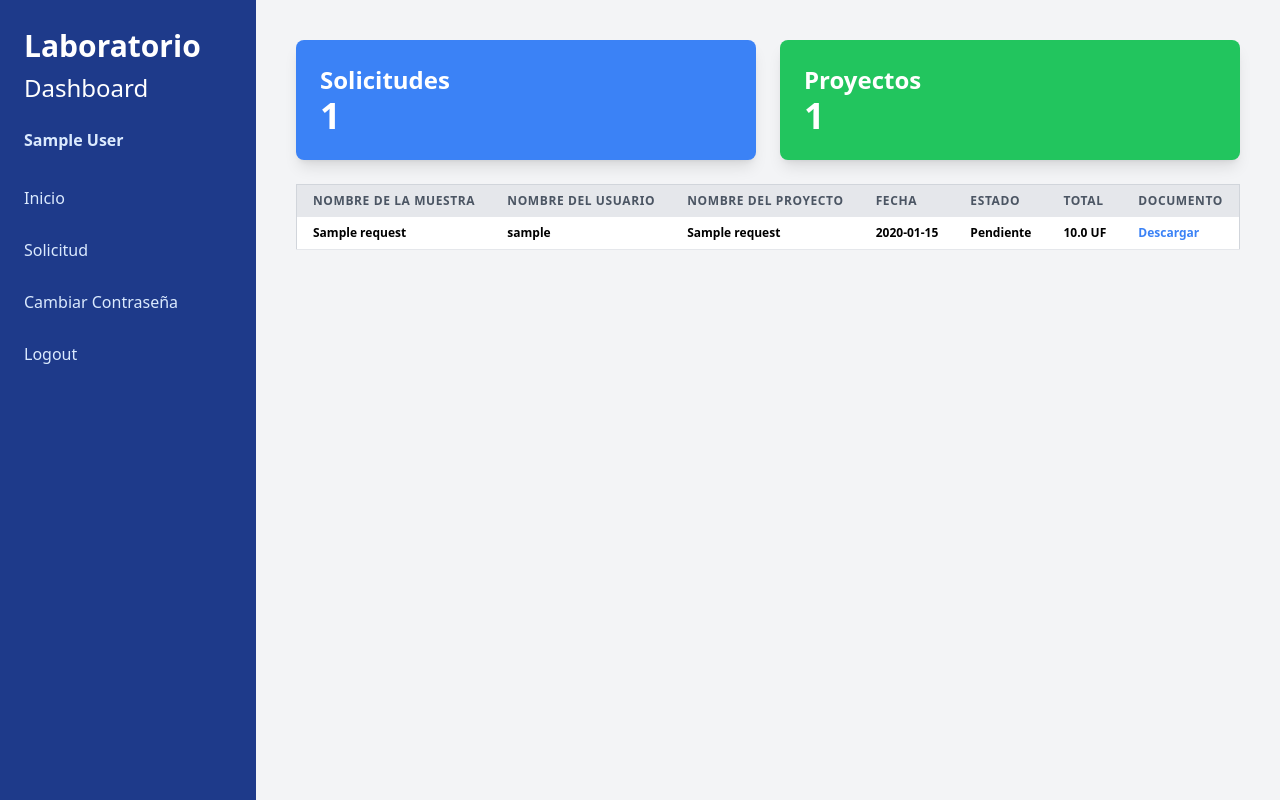
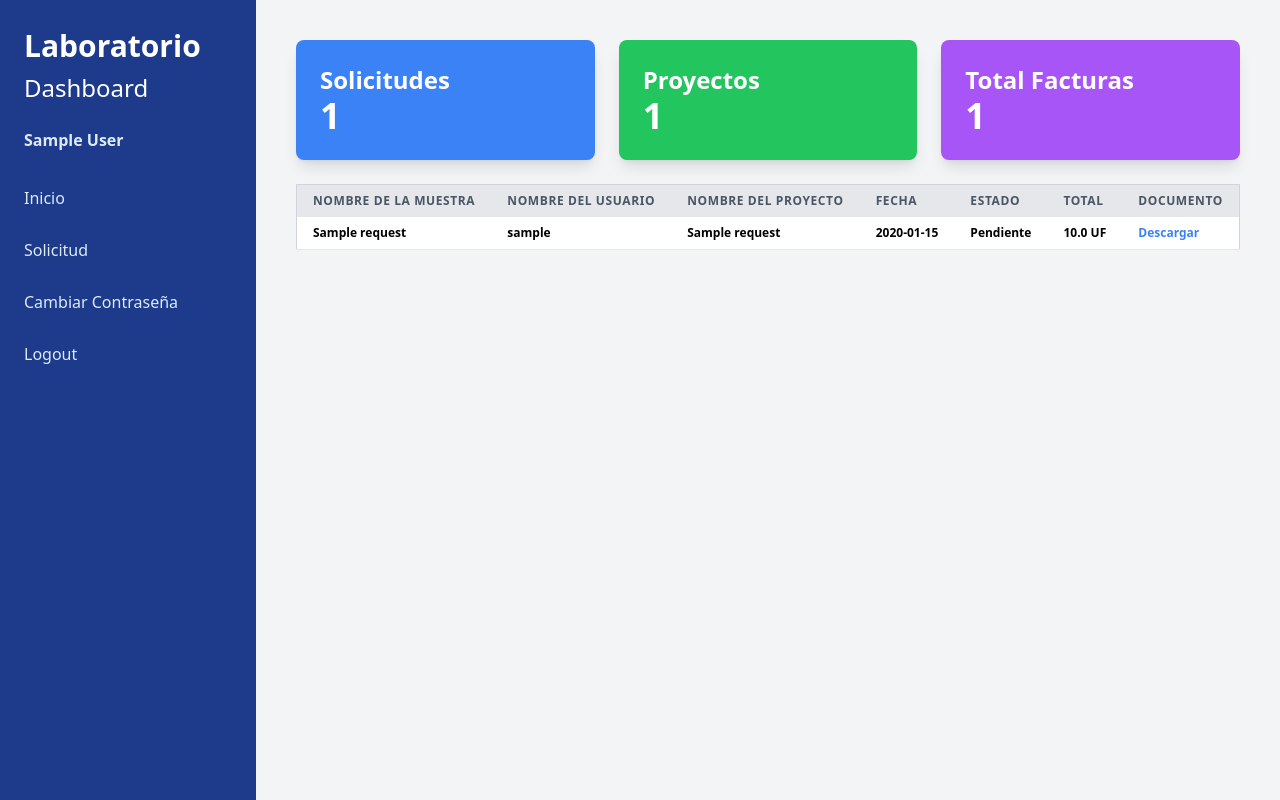
Before and after one commit to eigonzalezrojas/lab-system, a Flask app: page /home_operator in a window 1280 px wide. Run offline with Flask 2, Linux system fonts and the light colour scheme; a user stored in the database is signed in; tables that the repository leaves empty hold one stand-in row (values such as "Sample post"); some libraries are stand-ins or nearby versions.

Commit message:
Revert "change home operator panel"
This reverts commit f110219ff5670ab3412f6042bb652cb765b96f72.

```diff
--- a/src/templates/operador_dashboard.html
+++ b/src/templates/operador_dashboard.html
@@ -171,7 +171,7 @@
                     </form>
                 </div>
             {% elif section == 'home' %}
-                <div class="grid grid-cols-1 md:grid-cols-2 lg:grid-cols-2 gap-6 mb-6">
+                <div class="grid grid-cols-1 md:grid-cols-3 lg:grid-cols-3 gap-6 mb-6">
                     <div class="bg-blue-500 text-white p-6 rounded-lg shadow-lg">
                         <h2 class="text-2xl">Solicitudes</h2>
                         <p class="text-4xl">{{ total_solicitudes }}</p>
@@ -179,6 +179,10 @@
                     <div class="bg-green-500 text-white p-6 rounded-lg shadow-lg">
                         <h2 class="text-2xl">Proyectos</h2>
                         <p class="text-4xl">{{ total_proyectos }}</p>
+                    </div>
+                    <div class="bg-purple-500 text-white p-6 rounded-lg shadow-lg">
+                        <h2 class="text-2xl">Total Facturas</h2>
+                        <p class="text-4xl">{{ total_facturas }}</p>
                     </div>
                 </div>
                 <!-- Tabla de solicitudes -->
```
